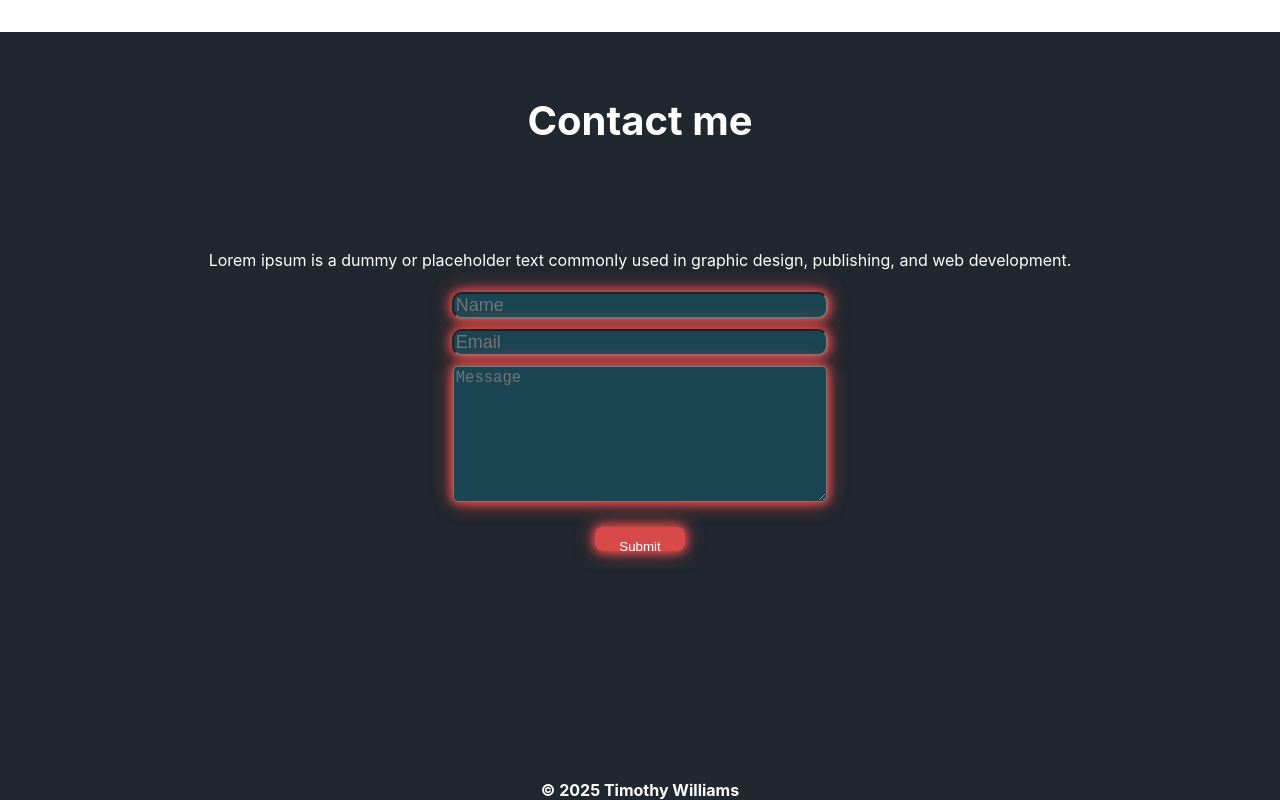
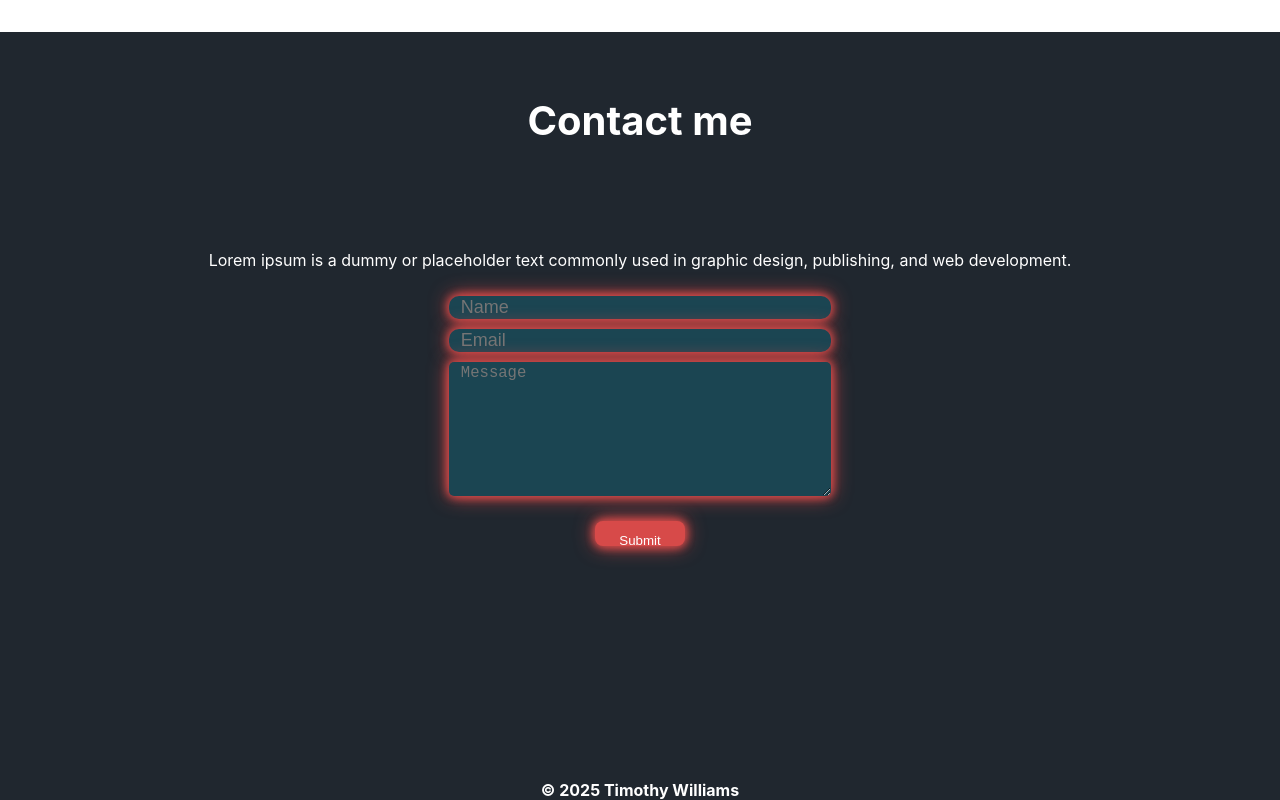
Before and after one commit to shwifty-man/professional-portfolio, a React (Create React App) app: page / in a window 1280 px wide. Shown: the part 4304-5104 px from the top of the page. Built offline with nearby package versions, Linux system fonts and the light colour scheme.

Commit message:
add styles to contact form

```diff
--- a/src/Contact.css
+++ b/src/Contact.css
@@ -24,6 +24,8 @@
   color: whitesmoke;
   font-size: large;
   border-radius: 10px;
+ padding-left: 1%;
+   border: none;
 }
 
 
@@ -40,11 +42,17 @@
   box-shadow: 0 0 10px #d74a49, 0 0 20px #d74a49,
   0 0 10px rgba(215, 74, 73, 0.7);
   transition: ease-in-out 0.2s;
+  padding-left: 1%;
+    border: none;
 }
 
 .Contact-message textarea:hover, input:hover {
   box-shadow: 0 0 15px #d74a49, 0 0 20px #d74a49,
     0 0 45px rgba(215, 74, 73, 0.8);
+}
+
+.Contact-message textarea:focus-visible, input:focus-visible {
+  outline: none;
 }
 
 #Contact-h2 {
```
